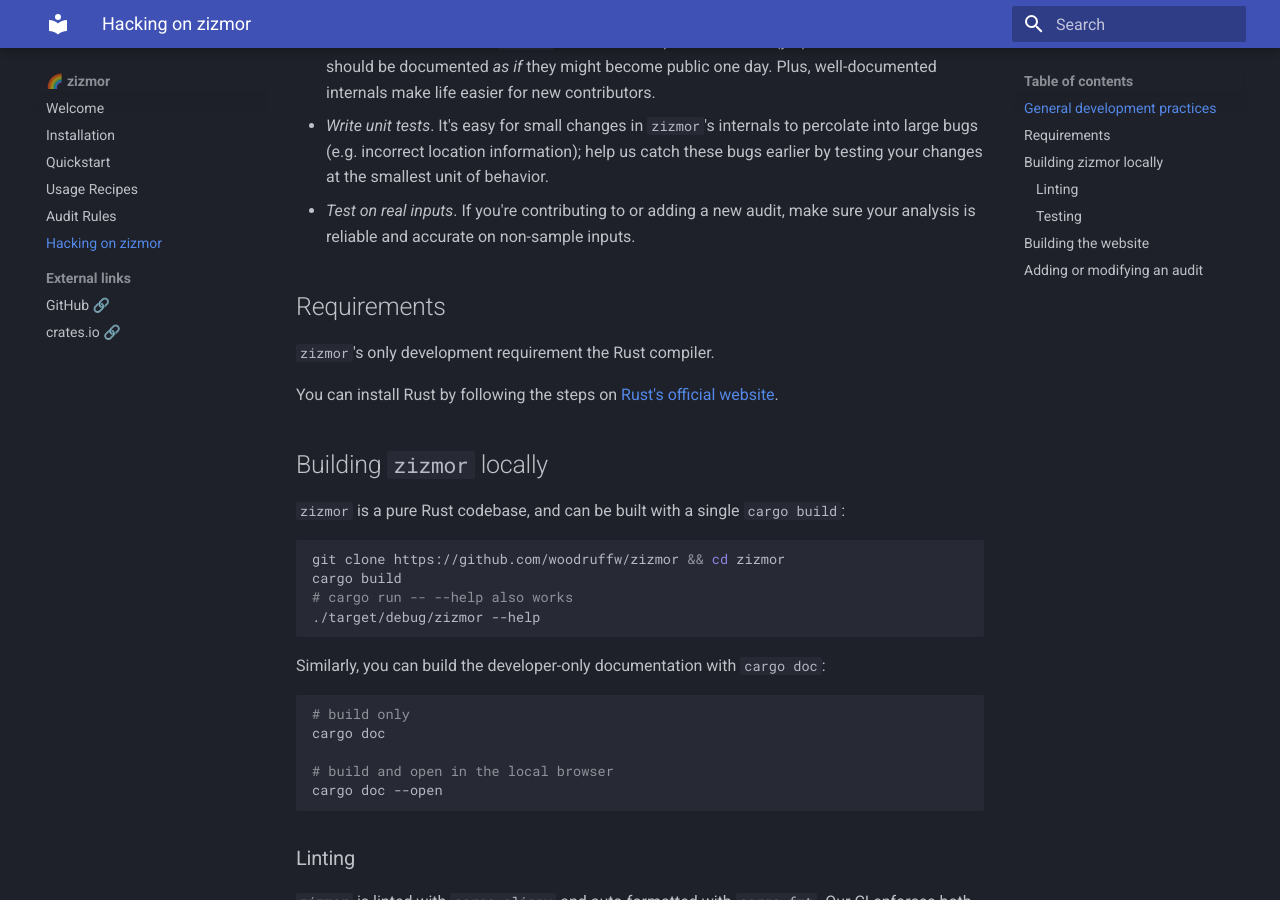
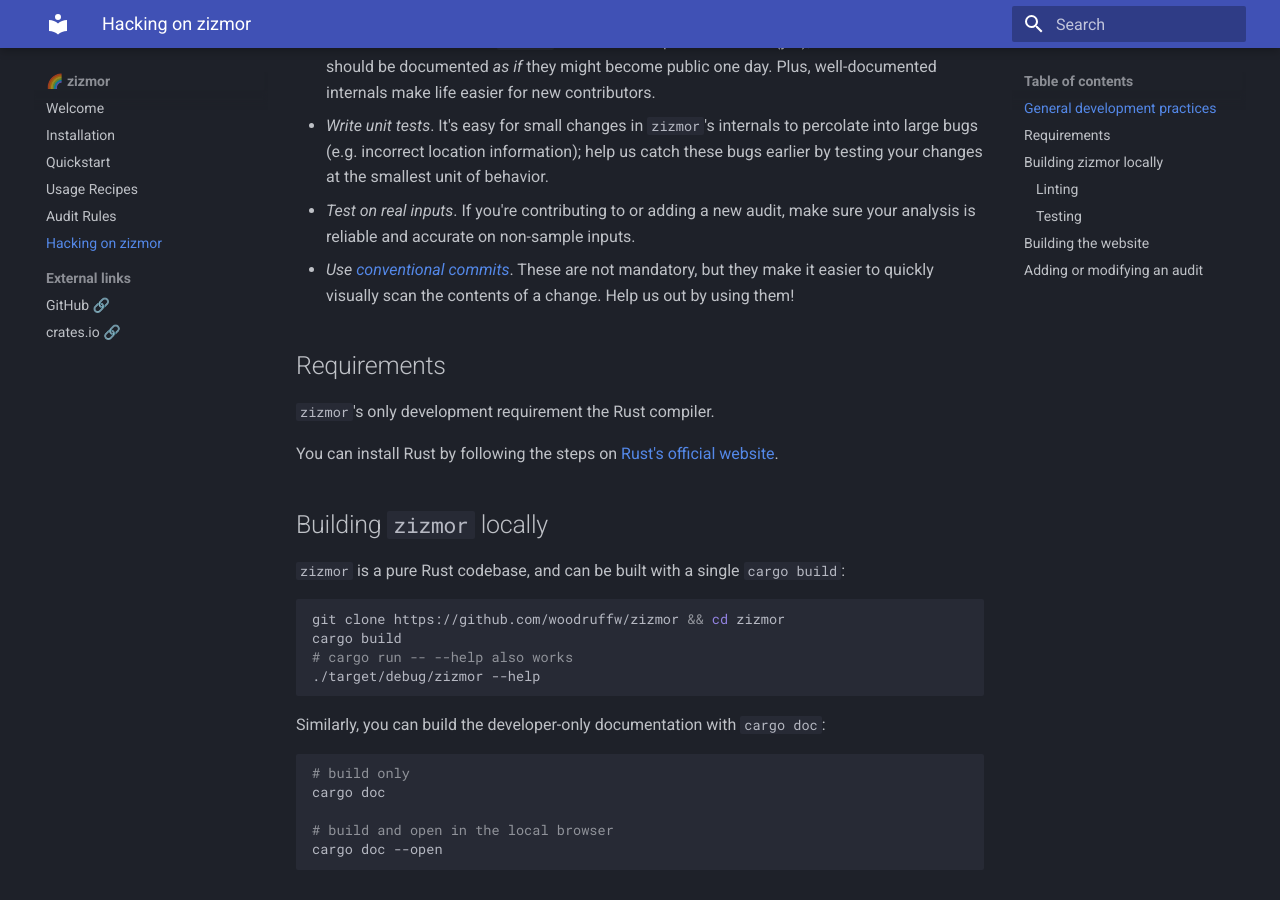
Before and after one commit to zizmorcore/zizmor, an MkDocs documentation site: the page built from docs/development.md, in a window 1280 px wide and 900 px high, scrolled down 388 px. Built offline with MkDocs 1.6.1 and Material for MkDocs 9.7.7, drawn with Linux system fonts in a browser that asks for light colours.

Commit message:
doc: mention conventional commits
Signed-off-by: William Woodruff <william@yossarian.net>

```diff
--- a/docs/development.md
+++ b/docs/development.md
@@ -22,6 +22,11 @@
   behavior.
 * *Test on real inputs*. If you're contributing to or adding a new audit,
   make sure your analysis is reliable and accurate on non-sample inputs.
+* *Use [conventional commits]*. These are not mandatory, but they make
+  it easier to quickly visually scan the contents of a change. Help us
+  out by using them!
+
+[conventional commits]: https://www.conventionalcommits.org/en/v1.0.0/
 
 ## Requirements
 
```
Also changed, not shown: CONTRIBUTING.md (+1 -2 lines).
